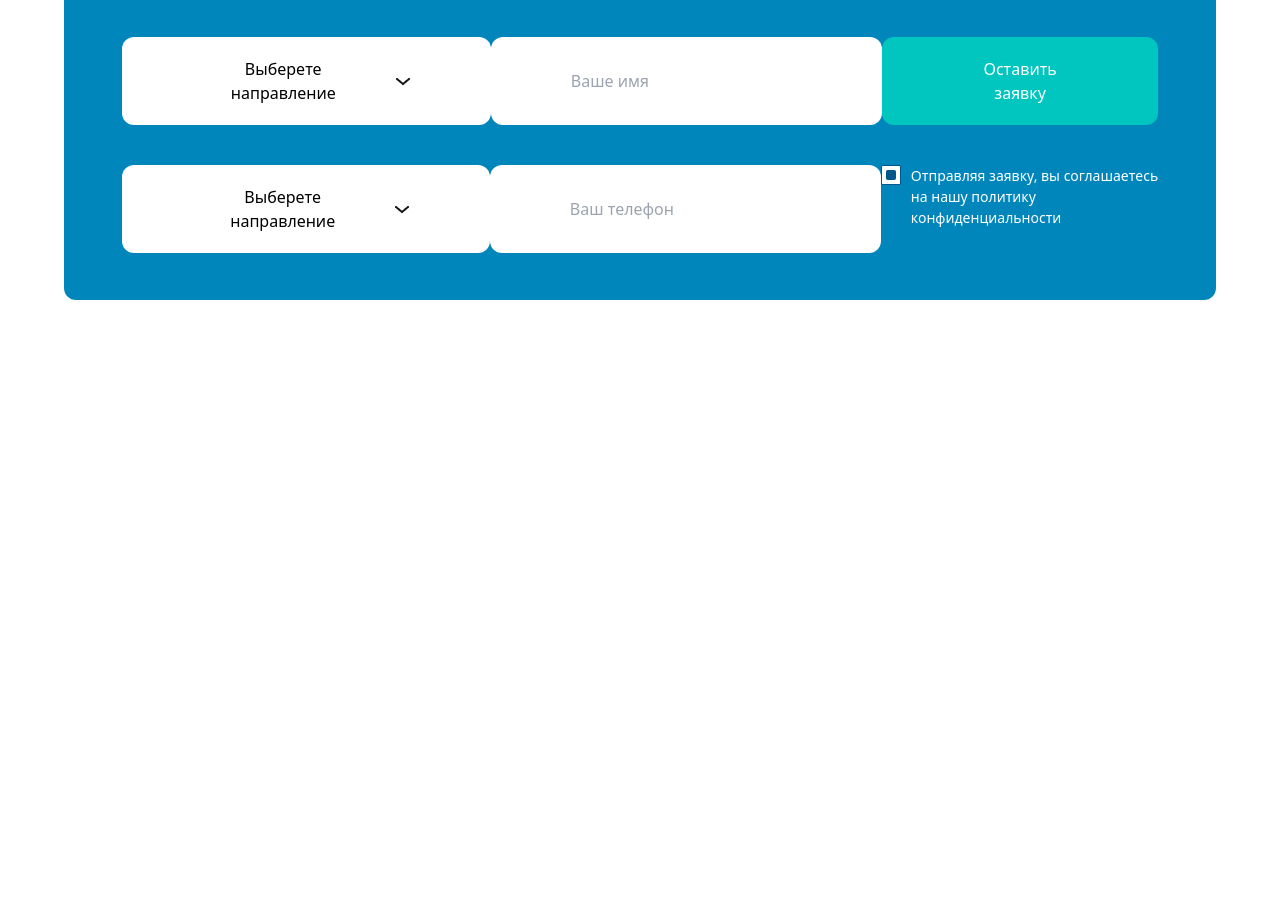
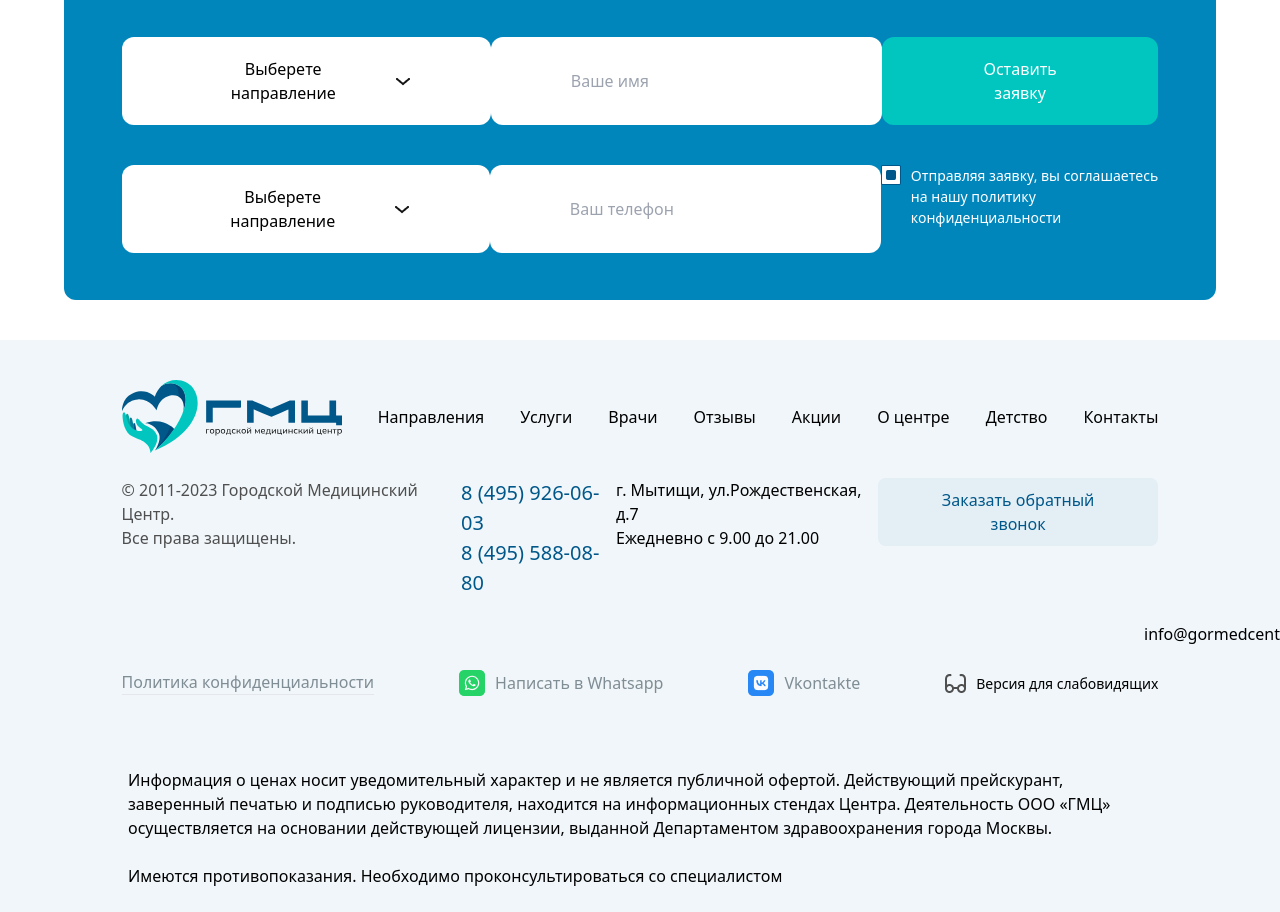
Before and after one commit to Azamjon09/exam-4-, a website: page src/mehroj3.html in a window 1280 px wide. Shown: the part 6069-6981 px from the top of the page. Before the commit the page ends 6369 px from the top, so only its background shows below. Drawn offline with nearby package versions, Linux system fonts and the light colour scheme; files that its build step writes are made by us from their sources; files whose address does not match are found by name.

Commit message:
I finshed all 3 pages

```diff
--- a/src/mehroj3.html
+++ b/src/mehroj3.html
@@ -437,6 +437,69 @@
             </div>
         </section>
     </main>
+    <footer class="bg-[#F0F6F9] mt-10">
+        <div class="w-[90%] m-auto pt-5">
+            <nav class="w-[90%] m-auto mt-5 hidden lg:flex items-center justify-between">
+                <div>
+                    <img src="./mehrojimages/logo.svg" alt="">
+                </div>
+                <h1>Направления</h1>
+                <h1>Услуги</h1>
+                <h1>Врачи</h1>
+                <h1>Отзывы</h1>
+                <h1>Акции</h1>
+                <h1>О центре</h1>
+                <h1>Детство</h1>
+                <h1>Контакты</h1>
+            </nav><br>
+            <nav class="w-[90%] m-auto lg:flex justify-between">
+                <div>
+                    <p class="text-[#4F4F4F]">© 2011-2023 Городской Медицинский Центр. <br> Все права защищены.</p>
+                </div>
+                <div class="text-[#00578A] text-[20px]">
+                    <h1>8 (495) 926-06-03</h1>
+                    <h1>8 (495) 588-08-80</h1>
+                </div>
+                <div>
+                    <p>г. Мытищи, ул.Рождественская, д.7</p>
+                    <p>Ежедневно с 9.00 до 21.00</p>
+                </div>
+                <div>
+                    <button class="px-[40px] py-[10px] bg-[#E3EFF5] text-[#00578A] rounded-lg">
+                        Заказать обратный звонок
+                    </button>
+                </div>
+            </nav><br>
+            <p class="lg:ml-[1080px]">info@gormedcentre.ru</p><br>
+            <nav class="lg:flex justify-between w-[90%] m-auto">
+                <div class="text-[#7F8D94]">
+                    <p>Политика конфиденциальности</p>
+                    <hr>
+                </div>
+                <div class="flex items-center gap-[10px]">
+                    <img src="./mehrojimages/whatsapp.png" alt="">
+                    <p class="text-[#7F8D94] ">Написать в Whatsapp</p>
+                </div>
+                <div class="flex items-center gap-[10px]">
+                    <img src="./mehrojimages/vkontakte.png" alt="">
+                    <p class="text-[#7F8D94]">Vkontakte</p>
+                </div>
+                <div class="flex items-center gap-[10px]">
+                    <img src="./mehrojimages/icon.png" alt="">
+                    <h1 class="text-[14px]">Версия для слабовидящих</h1>
+                </div>
+            </nav>
+            <br>
+        </div><br><br>
+        <div class="w-[80%] m-auto">
+            Информация о ценах носит уведомительный характер и не является публичной офертой. Действующий прейскурант,
+            заверенный печатью и подписью руководителя, находится на информационных стендах Центра. Деятельность ООО
+            «ГМЦ» осуществляется на основании действующей лицензии, выданной Департаментом здравоохранения города
+            Москвы. <br><br>
+            Имеются противопоказания. Необходимо проконсультироваться со специалистом
+        </div>
+        <br>
+    </footer>
 </body>
 
 </html>
```
